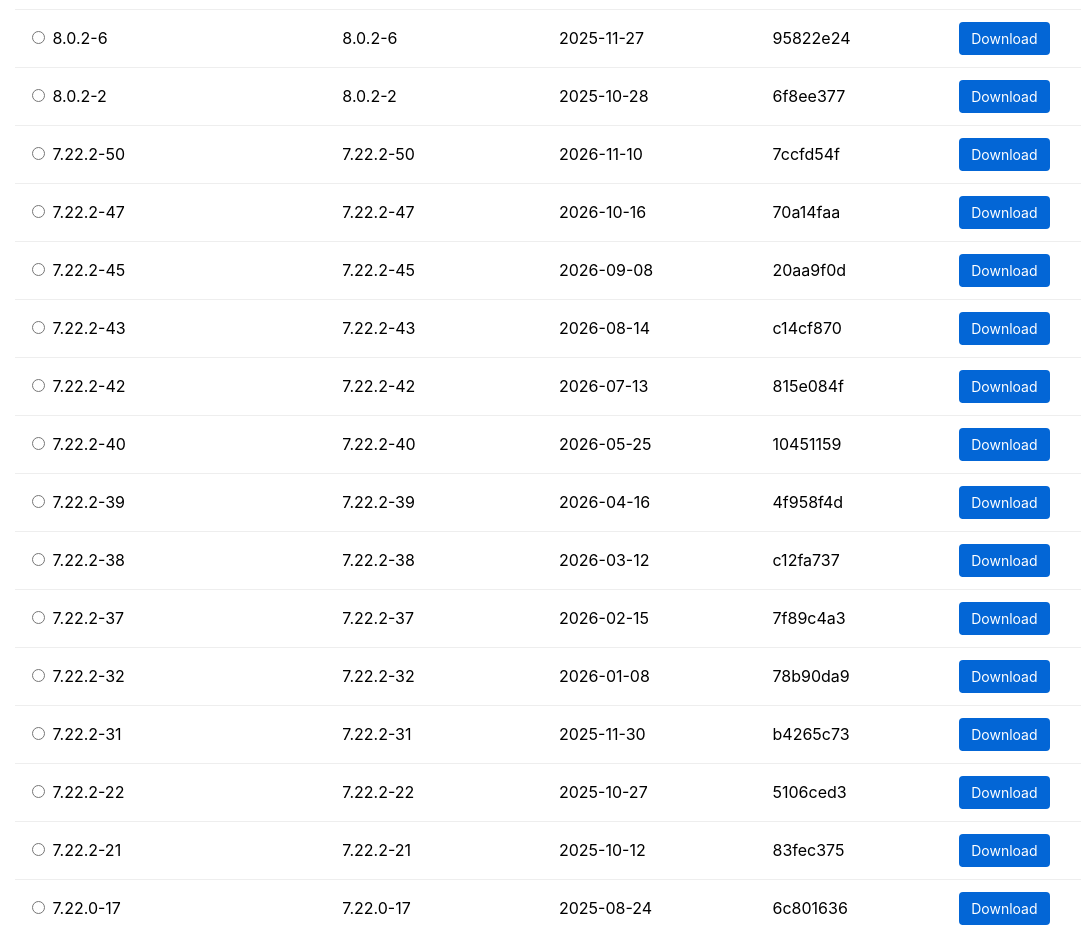
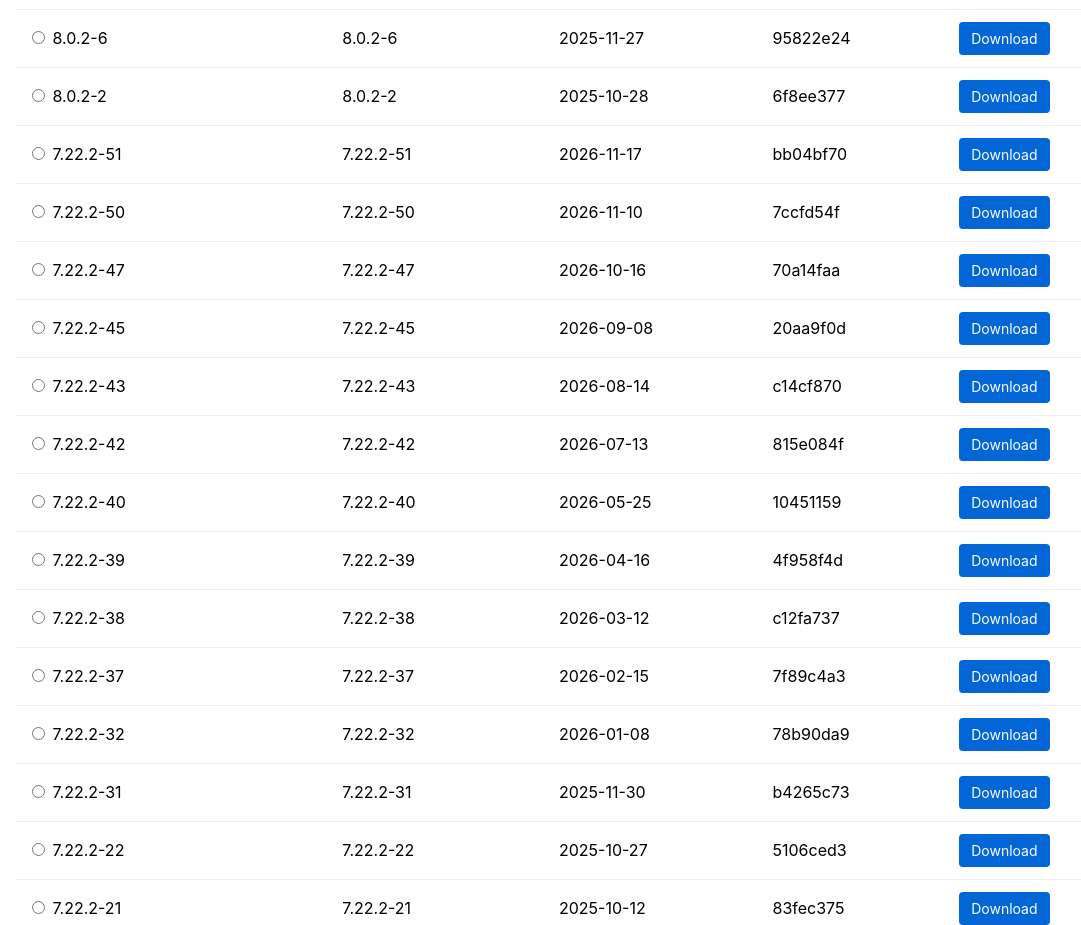
Before and after one commit to RedisLabs/redis-enterprise-helm, a plain HTML site: page index.html in a window 1280 px wide. Shown: the part 1904-2829 px from the top of the page, without its empty margins (55-1136 px from the left). Drawn offline with Linux system fonts and the light colour scheme.

Commit message:
Update Helm charts page version: charts/redis-enterprise-operator

```diff
--- a/index.html
+++ b/index.html
@@ -555,6 +555,21 @@
         </tr>
 
         <tr class="version-row"
+            data-version="7.22.2-51"
+            data-appversion="7.22.2-51"
+            data-command="helm install redis-operator redis/redis-enterprise-operator --version 7.22.2-51">
+            <td>
+                <input type="radio" name="version" value="7.22.2-51"
+                    onclick="toggleVersion(this)" data-default="helm install redis-operator redis/redis-enterprise-operator" >
+                7.22.2-51
+            </td>
+            <td>7.22.2-51</td>
+            <td>2026-11-17</td>
+            <td>bb04bf70</td>
+            <td><a href="https://github.com/RedisLabs/redis-enterprise-helm/releases/download/redis-enterprise-operator-7.22.2-51/redis-enterprise-operator-7.22.2-51.tgz" class="download-btn">Download</a></td>
+        </tr>
+
+        <tr class="version-row"
             data-version="7.22.2-50"
             data-appversion="7.22.2-50"
             data-command="helm install redis-operator redis/redis-enterprise-operator --version 7.22.2-50">
```
